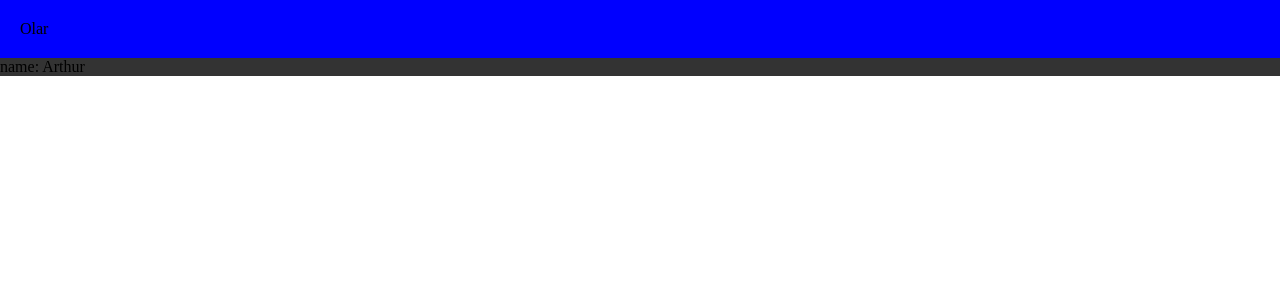
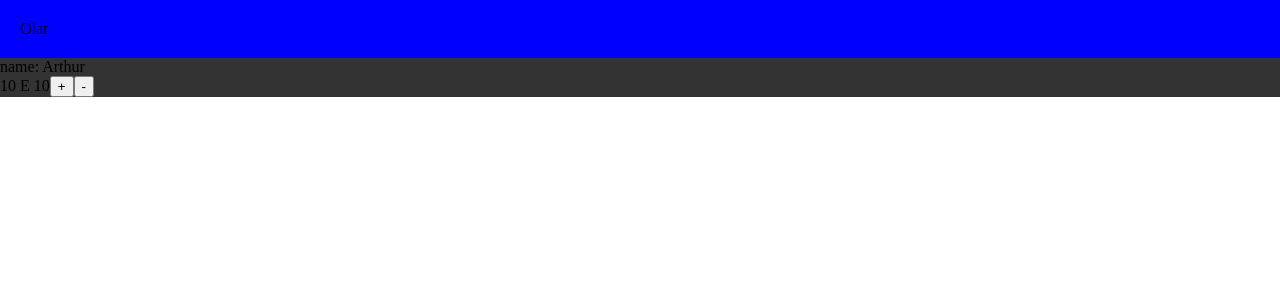
Before and after one commit to Arthurgallina1/react-typescript, a React (Create React App) app: page /dashboard in a window 1280 px wide. Shown: the top 300 px of the page. Built offline with nearby package versions, Linux system fonts and the light colour scheme; no server answers; sample sign-in values are in the browser's storage.

Commit message:
use prev on state

```diff
--- a/src/components/Person.tsx
+++ b/src/components/Person.tsx
@@ -1,4 +1,4 @@
-import React from "react";
+import React, { useState } from "react";
 
 export interface Location {
     long: string;
@@ -19,8 +19,31 @@ export default function Person({ name, birthDate, location }: PersonProps) {
     return (
         <div>
             <span>name: {name}</span>
+            <Counter defaultCounter={10} />
             {/* <span>birthDate: {birthDate}</span> */}
             {/* <span>location: {location}</span> */}
         </div>
     );
 }
+
+interface CounterProps {
+    defaultCounter: number;
+}
+
+const Counter = ({ defaultCounter }: CounterProps) => {
+    const [count, setCount] = useState(defaultCounter);
+
+    return (
+        <div>
+            {count} E {defaultCounter}
+            <button
+                onClick={() => {
+                    setTimeout(() => setCount((prev) => prev + 20), 3000);
+                }}
+            >
+                +
+            </button>
+            <button onClick={() => setCount(count - 1)}> - </button>
+        </div>
+    );
+};
```
Also changed, not shown: 1 other file (tests, documents, lock files or other folders).
